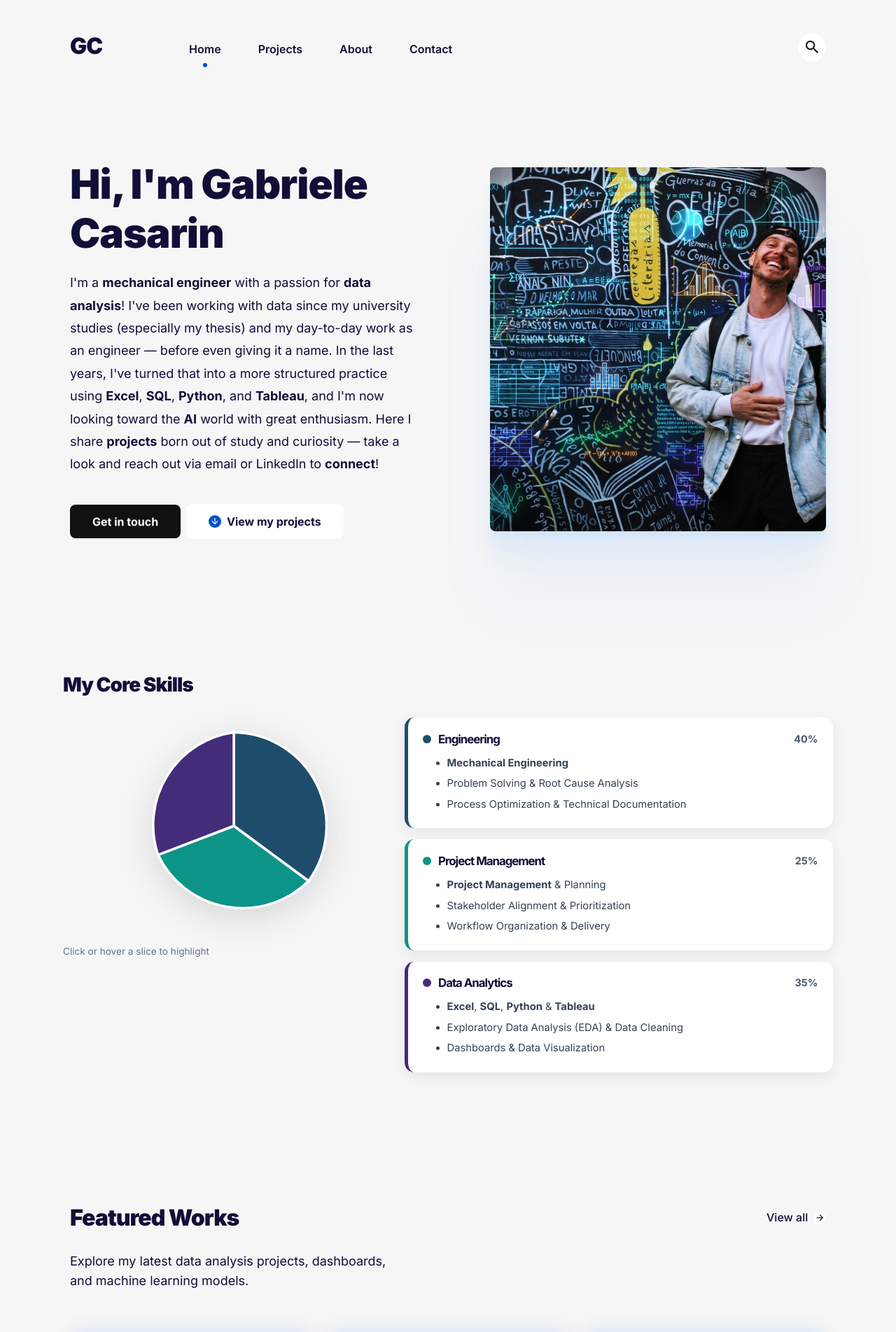
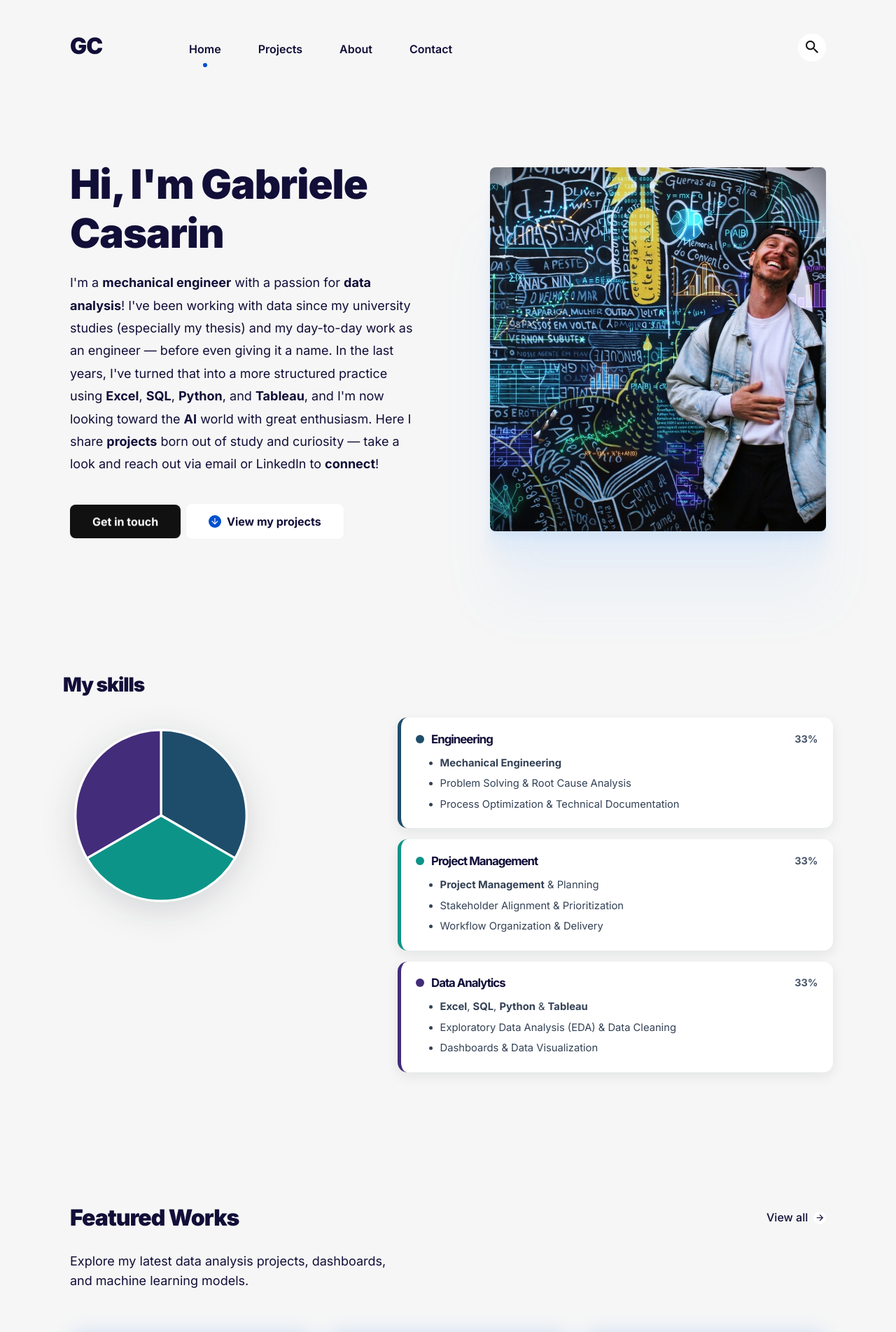
Before and after one commit to gcasarin/gcasarin.github.io, a Jekyll site: the page built from index.html, in a window 1280 px wide. Shown: the top 1903 px of the page at 70% size. Built offline with Jekyll 4.4.1, drawn with Linux system fonts in a browser that asks for light colours.

Commit message:
Update skills section titles and pie chart details

```diff
--- a/_includes/section-skills.html
+++ b/_includes/section-skills.html
@@ -2,27 +2,46 @@
   <div class="container">
     <div class="row">
       <div class="col-md-12 text-center">
-        <h2 class="section-title">My Core Skills</h2>
+        <h2 class="section-title">My skills</h2>
       </div>
     </div>
 
     <div class="row mt-4 align-items-center pie-layout">
-      <!-- Grafico a torta (3 spicchi: 40% Engineering, 25% Project Management, 35% Data Analytics) -->
-      <div class="col-lg-5 mb-4 mb-lg-0 text-center">
+      <!-- Colonna sinistra: grafico a torta circolare centrato con 3 fette uguali (120° ciascuna) -->
+      <div class="col-lg-5 mb-4 mb-lg-0 d-flex justify-content-center align-items-center">
         <div class="pie-wrapper">
-          <svg class="skills-pie" viewBox="0 0 220 220" role="img" aria-label="Skills breakdown: Engineering, Project Management, and Data Analytics">
-            <!-- Spicchio 1: Engineering (40% -> 0° a 144°) -->
-            <path class="pie-slice" d="M 110 110 L 110 15 A 95 95 0 0 1 185.8 165.9 Z" fill="#1e4d6b" data-target="eng" />
-            <!-- Spicchio 2: Project Management (25% -> 144° a 234°) -->
-            <path class="pie-slice" d="M 110 110 L 185.8 165.9 A 95 95 0 0 1 33.2 139.3 Z" fill="#0d9488" data-target="pm" />
-            <!-- Spicchio 3: Data Analytics (35% -> 234° a 360°) -->
-            <path class="pie-slice" d="M 110 110 L 33.2 139.3 A 95 95 0 0 1 110 15 Z" fill="#432c7a" data-target="da" />
+          <svg class="skills-pie" viewBox="0 0 220 220" width="280" height="280" role="img" aria-label="Skills breakdown: Engineering, Project Management, and Data Analytics">
+            <!-- Fetta 1: Engineering (da -90° a +30° -> centro (110,110), raggio 96) -->
+            <!-- Punto iniziale: (110, 14) | Punto finale: (193.138, 158) -->
+            <path
+              class="pie-slice"
+              d="M 110 110 L 110 14 A 96 96 0 0 1 193.138 158 Z"
+              fill="#1e4d6b"
+              data-target="eng"
+            />
+
+            <!-- Fetta 2: Project Management (da +30° a +150°) -->
+            <!-- Punto iniziale: (193.138, 158) | Punto finale: (26.862, 158) -->
+            <path
+              class="pie-slice"
+              d="M 110 110 L 193.138 158 A 96 96 0 0 1 26.862 158 Z"
+              fill="#0d9488"
+              data-target="pm"
+            />
+
+            <!-- Fetta 3: Data Analytics (da +150° a +270° / -90°) -->
+            <!-- Punto iniziale: (26.862, 158) | Punto finale: (110, 14) -->
+            <path
+              class="pie-slice"
+              d="M 110 110 L 26.862 158 A 96 96 0 0 1 110 14 Z"
+              fill="#432c7a"
+              data-target="da"
+            />
           </svg>
         </div>
-        <p class="pie-hint">Click or hover a slice to highlight</p>
       </div>
 
-      <!-- Dettaglio skill dei 3 spicchi -->
+      <!-- Colonna destra: dettaglio skill dei 3 spicchi -->
       <div class="col-lg-7">
         <div class="pie-pillars">
           <!-- 1. Engineering -->
@@ -30,7 +49,7 @@
             <div class="pie-pillar__head">
               <span class="pie-dot" style="background: #1e4d6b;"></span>
               <h4 class="pie-pillar__title">Engineering</h4>
-              <span class="pie-share">40%</span>
+              <span class="pie-share">33%</span>
             </div>
             <ul class="pie-pillar__list">
               <li><strong>Mechanical Engineering</strong></li>
@@ -44,7 +63,7 @@
             <div class="pie-pillar__head">
               <span class="pie-dot" style="background: #0d9488;"></span>
               <h4 class="pie-pillar__title">Project Management</h4>
-              <span class="pie-share">25%</span>
+              <span class="pie-share">33%</span>
             </div>
             <ul class="pie-pillar__list">
               <li><strong>Project Management</strong> & Planning</li>
@@ -58,7 +77,7 @@
             <div class="pie-pillar__head">
               <span class="pie-dot" style="background: #432c7a;"></span>
               <h4 class="pie-pillar__title">Data Analytics</h4>
-              <span class="pie-share">35%</span>
+              <span class="pie-share">33%</span>
             </div>
             <ul class="pie-pillar__list">
               <li><strong>Excel</strong>, <strong>SQL</strong>, <strong>Python</strong> & <strong>Tableau</strong></li>
@@ -74,20 +93,28 @@
 
 <style>
   .skills-section .pie-wrapper {
-    max-width: 310px;
-    margin: 0 auto;
+    width: 280px;
+    height: 280px;
+    aspect-ratio: 1 / 1;
+    display: flex;
+    align-items: center;
+    justify-content: center;
     filter: drop-shadow(0 12px 24px rgba(15, 23, 42, 0.14));
   }
 
   .skills-section .skills-pie {
-    width: 100%;
-    height: auto;
+    width: 280px;
+    height: 280px;
+    max-width: 100%;
+    aspect-ratio: 1 / 1;
     display: block;
+    overflow: visible;
   }
 
   .skills-section .pie-slice {
     stroke: #ffffff;
     stroke-width: 2.5;
+    stroke-linejoin: round;
     cursor: pointer;
     transform-origin: 110px 110px;
     transition: transform 0.22s ease, opacity 0.22s ease;
@@ -96,12 +123,6 @@
   .skills-section .pie-slice:hover,
   .skills-section .pie-slice.is-active {
     transform: scale(1.04);
-  }
-
-  .skills-section .pie-hint {
-    margin-top: 0.75rem;
-    font-size: 0.85rem;
-    color: #64748b;
   }
 
   .skills-section .pie-pillars {
```
